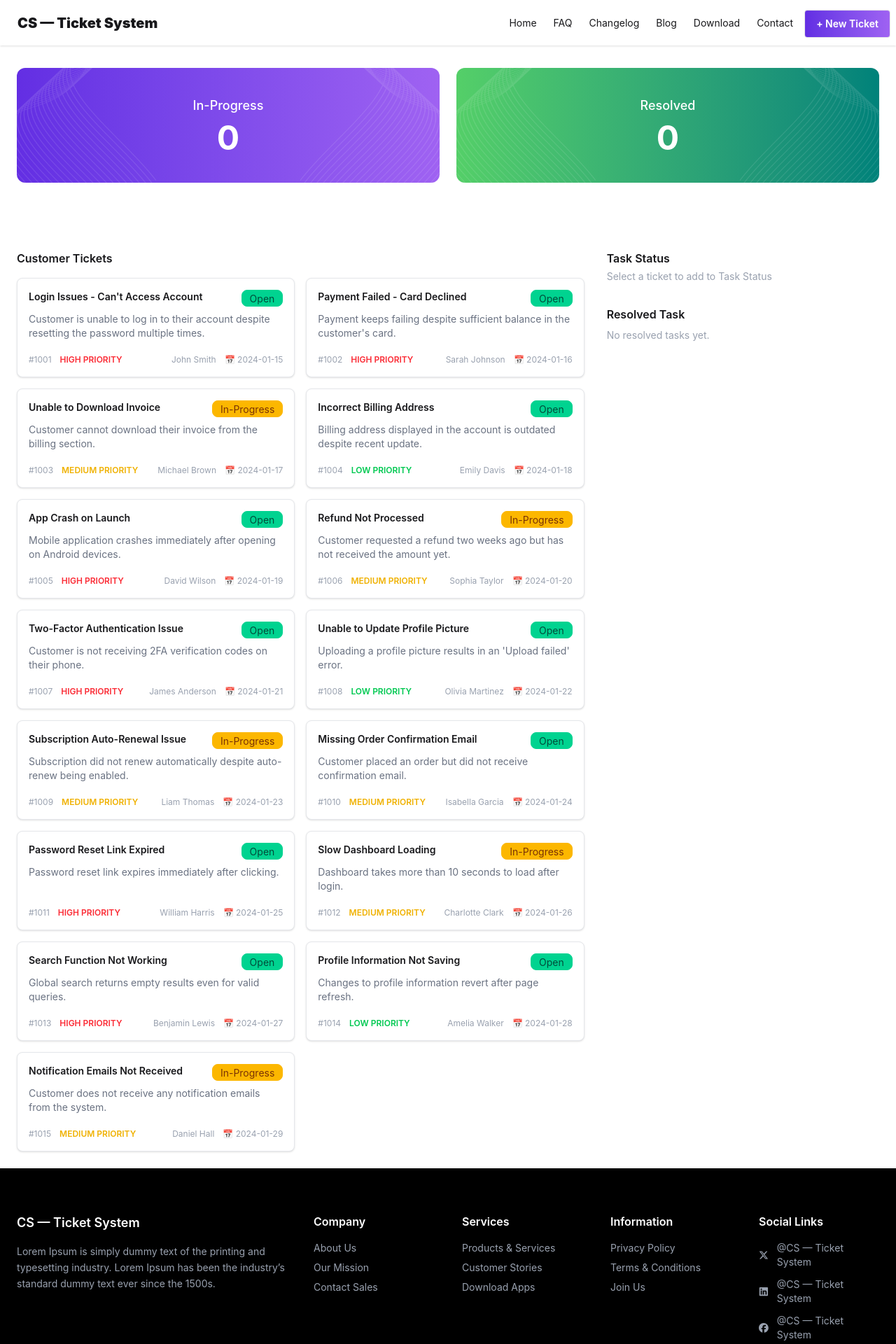
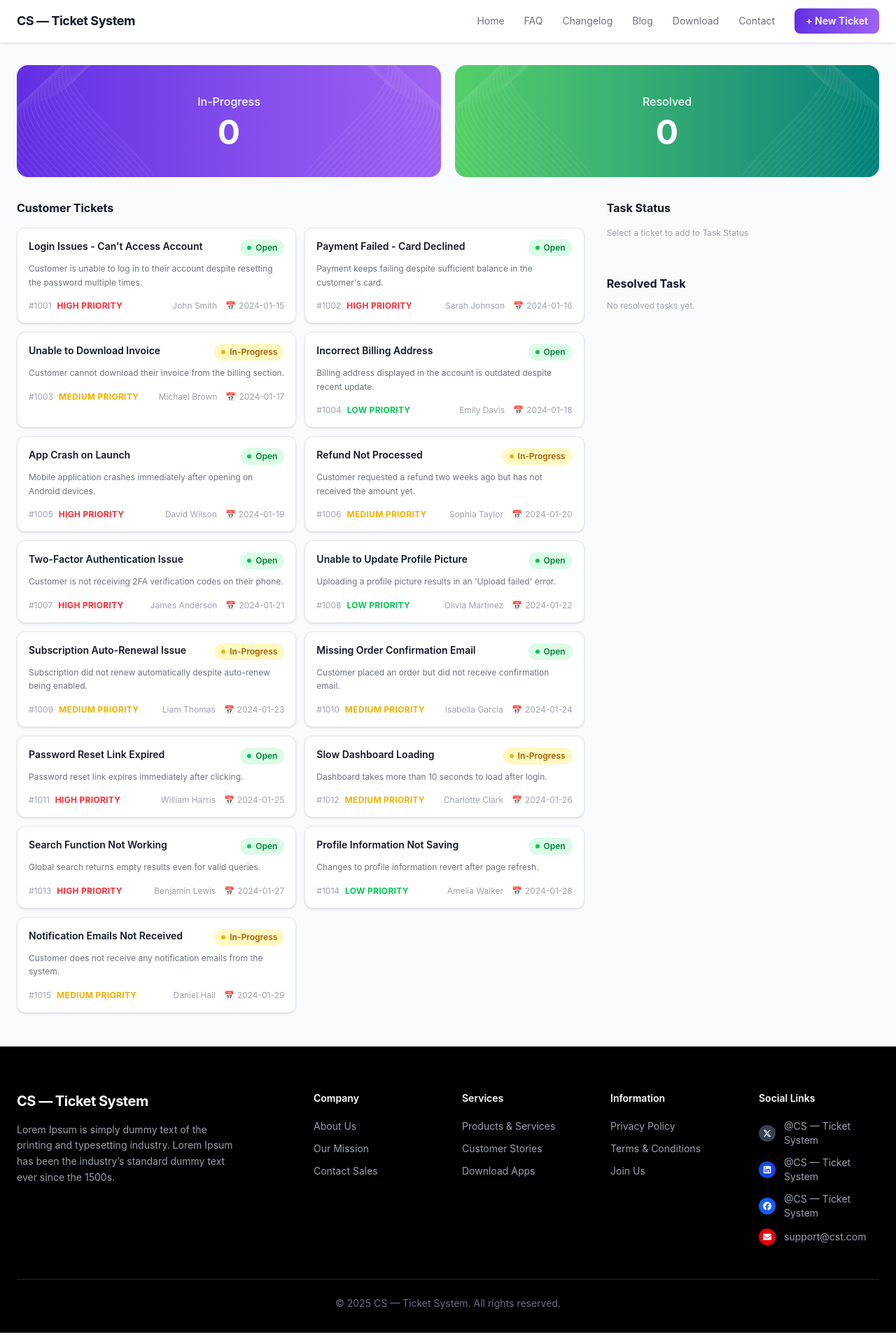
Before and after one commit to md-sazzadul/customer-support-zone, a React (Vite) app: page / in a window 1280 px wide. Shown: the top 1920 px of the page at 70% size. Built offline with nearby package versions, Linux system fonts and the light colour scheme.

Commit message:
make the ui better comparing to the figma file

```diff
--- a/src/App.jsx
+++ b/src/App.jsx
@@ -32,11 +32,11 @@
 
   return (
     <>
-      <div>
+      <div className="min-h-screen bg-gray-50">
         <Navbar />
 
-        <div className="max-w-7xl mx-auto px-6 py-8">
-          <div className="grid grid-cols-1 md:grid-cols-2 gap-6 mb-10">
+        <div className="max-w-7xl mx-auto px-6 pt-8 pb-0">
+          <div className="grid grid-cols-2 gap-5 mb-8">
             <Banner
               title="In-Progress"
               count={taskStatusItems.length}
@@ -50,8 +50,8 @@
           </div>
         </div>
 
-        <div className="max-w-7xl mx-auto p-6">
-          <div className="grid grid-cols-1 lg:grid-cols-3 gap-8">
+        <div className="max-w-7xl mx-auto px-6 pb-12">
+          <div className="grid grid-cols-1 lg:grid-cols-3 gap-8 items-start">
             <div className="lg:col-span-2">
               <Suspense
                 fallback={
--- a/src/component/Banner/Banner.jsx
+++ b/src/component/Banner/Banner.jsx
@@ -9,25 +9,25 @@
 
   return (
     <div
-      className={`relative rounded-xl p-10 text-white bg-linear-to-r ${bgColor} overflow-hidden`}
+      className={`relative rounded-2xl px-8 py-10 text-white text-center bg-linear-to-r ${bgColor} overflow-hidden`}
     >
       {/* Vector Background */}
       <img
         src={vector1}
         alt=""
-        className="absolute left-0 top-0 h-full pointer-events-none"
+        className="absolute left-0 top-0 h-full pointer-events-none select-none"
       />
 
       <img
         src={vector2}
         alt=""
-        className="absolute right-0 top-0 h-full pointer-events-none"
+        className="absolute right-0 top-0 h-full pointer-events-none select-none"
       />
 
       {/* Content */}
-      <div className="relative z-10 text-center">
-        <h3 className="text-lg font-medium mb-2">{title}</h3>
-        <p className="text-5xl font-bold">{count}</p>
+      <div className="relative z-10">
+        <h3 className="text-base font-medium mb-2 opacity-95">{title}</h3>
+        <p className="text-5xl font-bold leading-none">{count}</p>
       </div>
     </div>
   );
--- a/src/component/Footer/Footer.jsx
+++ b/src/component/Footer/Footer.jsx
@@ -10,14 +10,14 @@
     <footer className="bg-black text-gray-400 pt-16 pb-8">
       <div className="max-w-7xl mx-auto px-6">
         {/* Top Section */}
-        <div className="grid md:grid-cols-6 gap-10">
+        <div className="grid grid-cols-1 md:grid-cols-6 gap-10">
           {/* Logo + Description */}
           <div className="md:col-span-2">
-            <h2 className="text-white font-semibold text-lg mb-4">
+            <h2 className="text-white font-bold text-xl mb-4 tracking-tight">
               CS — Ticket System
             </h2>
 
-            <p className="text-sm leading-relaxed max-w-sm">
+            <p className="text-sm leading-relaxed text-gray-400 max-w-xs">
               Lorem Ipsum is simply dummy text of the printing and typesetting
               industry. Lorem Ipsum has been the industry’s standard dummy text
               ever since the 1500s.
@@ -26,67 +26,87 @@
 
           {/* Company */}
           <div>
-            <h3 className="text-white font-semibold mb-4">Company</h3>
+            <h3 className="text-white font-semibold text-sm mb-5">Company</h3>
 
-            <ul className="space-y-2 text-sm">
-              <li className="hover:text-white cursor-pointer">About Us</li>
-              <li className="hover:text-white cursor-pointer">Our Mission</li>
-              <li className="hover:text-white cursor-pointer">Contact Sales</li>
+            <ul className="space-y-3 text-sm">
+              {["About Us", "Our Mission", "Contact Sales"].map((item) => (
+                <li
+                  key={item}
+                  className="hover:text-white cursor-pointer transition-colors"
+                >
+                  {item}
+                </li>
+              ))}
             </ul>
           </div>
 
           {/* Services */}
           <div>
-            <h3 className="text-white font-semibold mb-4">Services</h3>
+            <h3 className="text-white font-semibold text-sm mb-5">Services</h3>
 
-            <ul className="space-y-2 text-sm">
-              <li className="hover:text-white cursor-pointer">
-                Products & Services
+            <ul className="space-y-3 text-sm">
+              {["Products & Services", "Customer Stories", "Download Apps"].map(
+                (item) => (
+                  <li
+                    key={item}
+                    className="hover:text-white cursor-pointer transition-colors"
+                  >
+                    {item}
                   </li>
-              <li className="hover:text-white cursor-pointer">
-                Customer Stories
-              </li>
-              <li className="hover:text-white cursor-pointer">Download Apps</li>
+                ),
+              )}
             </ul>
           </div>
 
           {/* Information */}
           <div>
-            <h3 className="text-white font-semibold mb-4">Information</h3>
+            <h3 className="text-white font-semibold text-sm mb-5">
+              Information
+            </h3>
 
-            <ul className="space-y-2 text-sm">
-              <li className="hover:text-white cursor-pointer">
-                Privacy Policy
+            <ul className="space-y-3 text-sm">
+              {["Privacy Policy", "Terms & Conditions", "Join Us"].map(
+                (item) => (
+                  <li
+                    key={item}
+                    className="hover:text-white cursor-pointer transition-colors"
+                  >
+                    {item}
                   </li>
-              <li className="hover:text-white cursor-pointer">
-                Terms & Conditions
-              </li>
-              <li className="hover:text-white cursor-pointer">Join Us</li>
+                ),
+              )}
             </ul>
           </div>
 
           {/* Social Links */}
-          <div className="">
-            <h3 className="text-white font-semibold mb-4">Social Links</h3>
+          <div>
+            <h3 className="text-white font-semibold text-sm mb-5">
+              Social Links
+            </h3>
 
             <ul className="space-y-3 text-sm">
-              <li className="flex items-center gap-3 hover:text-white">
+              <li className="flex items-center gap-3 hover:text-white cursor-pointer transition-colors">
+                <span className="flex items-center justify-center w-6 h-6 rounded-full bg-gray-700 text-white text-xs shrink-0">
                   <FaXTwitter />
+                </span>
                 @CS — Ticket System
               </li>
-
-              <li className="flex items-center gap-3 hover:text-white">
+              <li className="flex items-center gap-3 hover:text-white cursor-pointer transition-colors">
+                <span className="flex items-center justify-center w-6 h-6 rounded-full bg-blue-700 text-white text-xs shrink-0">
                   <FaLinkedin />
+                </span>
                 @CS — Ticket System
               </li>
-
-              <li className="flex items-center gap-3 hover:text-white">
+              <li className="flex items-center gap-3 hover:text-white cursor-pointer transition-colors">
+                <span className="flex items-center justify-center w-6 h-6 rounded-full bg-blue-600 text-white text-xs shrink-0">
                   <FaFacebook />
+                </span>
                 @CS — Ticket System
               </li>
-
-              <li className="flex items-center gap-3 hover:text-white">
+              <li className="flex items-center gap-3 hover:text-white cursor-pointer transition-colors">
+                <span className="flex items-center justify-center w-6 h-6 rounded-full bg-red-600 text-white text-xs shrink-0">
                   <FaEnvelope />
+                </span>
                 support@cst.com
               </li>
             </ul>
--- a/src/component/Navbar/Navbar.jsx
+++ b/src/component/Navbar/Navbar.jsx
@@ -1,20 +1,24 @@
 const Navbar = () => {
   return (
-    <div className="navbar bg-base-100 shadow-sm">
+    <div className="flex items-center px-6 py-3 bg-white border-b border-gray-100 shadow-sm">
       <div className="flex-1">
-        <a className="btn btn-ghost text-xl font-black">CS — Ticket System</a>
+        <a className="text-lg font-bold text-gray-900 tracking-tight cursor-pointer">
+          CS — Ticket System
+        </a>
       </div>
-      <div className="flex-none items-center">
-        <ul className="menu menu-horizontal px-1">
-          {["Home", "FAQ", "Changelog", "Blog", "Download", "Contact"].map(
-            (item) => (
-              <li key={item}>
-                <a href="#">{item}</a>
-              </li>
-            ),
-          )}
-        </ul>
-        <button className="btn bg-linear-to-r from-[#632EE3] to-[#9F62F2] text-white">
+      <div className="flex items-center gap-1">
+        {["Home", "FAQ", "Changelog", "Blog", "Download", "Contact"].map(
+          (item) => (
+            <a
+              key={item}
+              href="#"
+              className="px-3 py-2 text-sm text-gray-500 hover:text-gray-900 rounded-md transition-colors"
+            >
+              {item}
+            </a>
+          ),
+        )}
+        <button className="ml-3 px-4 py-2 rounded-lg text-sm font-semibold text-white bg-linear-to-r from-[#632EE3] to-[#9F62F2] hover:opacity-90 transition-opacity cursor-pointer">
           + New Ticket
         </button>
       </div>
--- a/src/component/TaskStatus/TaskStatus.jsx
+++ b/src/component/TaskStatus/TaskStatus.jsx
@@ -8,30 +8,27 @@
 
   return (
     <div>
-      <h2 className="font-semibold text-base mb-1">Task Status</h2>
+      <h2 className="text-base font-bold text-gray-900 mb-4">Task Status</h2>
 
-      {taskStatusItems.length === 0 ? (
-        <p className="text-sm text-gray-400 mb-6">
+      {taskStatusItems.length === 0 && (
+        <p className="text-xs text-gray-400 mb-5">
           Select a ticket to add to Task Status
-        </p>
-      ) : (
-        <p className="text-sm text-gray-400 mb-6">
-          {taskStatusItems.length} ticket{taskStatusItems.length > 1 ? "s" : ""}{" "}
-          in progress
         </p>
       )}
 
       {/* In-Progress Tasks */}
-      <div className="space-y-4 mb-8">
+      <div className="flex flex-col gap-3 mb-8">
         {taskStatusItems.map((ticket) => (
           <div
             key={ticket.id}
             className="bg-white border border-gray-200 rounded-xl p-4 shadow-sm"
           >
-            <p className="font-semibold text-sm mb-3">{ticket.title}</p>
+            <p className="text-sm font-semibold text-gray-900 mb-3">
+              {ticket.title}
+            </p>
             <button
               onClick={() => handleComplete(ticket)}
-              className="w-full bg-green-500 hover:bg-green-600 active:bg-green-700 text-white font-semibold text-sm py-2 px-4 rounded-lg transition-colors duration-150"
+              className="w-full bg-green-500 hover:bg-green-600 active:bg-green-700 text-white font-semibold text-sm py-2 px-4 rounded-lg transition-colors cursor-pointer"
             >
               Complete
             </button>
@@ -40,19 +37,15 @@
       </div>
 
       {/* Resolved Tasks */}
-      <h3 className="font-semibold text-base mb-2">Resolved Task</h3>
+      <h3 className="text-base font-bold text-gray-900 mb-3">Resolved Task</h3>
 
       {resolvedItems.length === 0 ? (
-        <p className="text-gray-400 text-sm">No resolved tasks yet.</p>
+        <p className="text-xs text-gray-400">No resolved tasks yet.</p>
       ) : (
-        <div className="space-y-3">
+        <div className="flex flex-col gap-2">
           {resolvedItems.map((ticket) => (
-            <div
-              key={ticket.id}
-              className="bg-green-50 border border-green-200 rounded-xl p-4 shadow-sm flex items-center gap-3"
-            >
-              <span className="text-green-500 text-lg">✔</span>
-              <p className="text-sm font-medium text-green-800">
+            <div key={ticket.id} className="bg-indigo-50 rounded-lg px-4 py-3">
+              <p className="text-sm font-medium text-gray-700">
                 {ticket.title}
               </p>
             </div>
--- a/src/component/TicketCard/TicketCard.jsx
+++ b/src/component/TicketCard/TicketCard.jsx
@@ -1,15 +1,24 @@
 import { toast } from "react-toastify";
 
 const TicketCard = ({ ticket, isAdded, onAddToTask }) => {
-  const statusColor =
-    ticket.status === "Open" ? "badge-success" : "badge-warning";
+  const statusClasses =
+    ticket.status === "Open"
+      ? "bg-green-100 text-green-700"
+      : "bg-yellow-100 text-yellow-700";
 
-  const priorityColor =
+  const statusDot = ticket.status === "Open" ? "bg-green-500" : "bg-yellow-500";
+
+  const priorityClass =
     ticket.priority === "high"
       ? "text-red-500"
       : ticket.priority === "medium"
         ? "text-yellow-500"
         : "text-green-500";
+
+  const shortDesc =
+    ticket.description.length > 110
+      ? ticket.description.slice(0, 110) + "..."
+      : ticket.description;
 
   const handleClick = () => {
     if (isAdded) {
@@ -26,31 +35,45 @@
   return (
     <div
       onClick={handleClick}
-      className={`card bg-base-100 shadow-sm border transition-all duration-200 cursor-pointer ${isAdded ? "border-purple-400 bg-purple-50" : "border-gray-200 hover:border-purple-300 hover:shadow-md hover:-translate-y-0.5"}`}
+      className={`rounded-xl p-4 cursor-pointer transition-all duration-150 border shadow-sm
+        ${
+          isAdded
+            ? "border-violet-300 bg-violet-50"
+            : "border-gray-200 bg-white hover:border-violet-300 hover:shadow-md hover:-translate-y-0.5"
+        }`}
     >
-      <div className="card-body p-4">
-        <div className="flex justify-between items-start">
-          <h3 className="font-semibold text-sm">{ticket.title}</h3>
+      <div className="flex justify-between items-start gap-2 mb-2">
+        <h3 className="text-sm font-semibold text-gray-900 leading-snug flex-1">
+          {ticket.title}
+        </h3>
 
-          <div className={`badge ${statusColor}`}>{ticket.status}</div>
+        <span
+          className={`inline-flex items-center gap-1.5 text-xs font-semibold px-2.5 py-1 rounded-full whitespace-nowrap shrink-0 ${statusClasses}`}
+        >
+          <span className={`w-1.5 h-1.5 rounded-full ${statusDot}`} />
+          {ticket.status}
+        </span>
       </div>
 
-        <p className="text-sm text-gray-500">{ticket.description}</p>
+      <p className="text-xs text-gray-500 leading-relaxed mb-4">{shortDesc}</p>
 
-        <div className="flex justify-between items-center mt-3 text-xs">
-          <div className="flex gap-3 items-center">
+      <div className="flex justify-between items-center text-xs">
+        <div className="flex gap-2 items-center">
           <span className="text-gray-400">#{ticket.id}</span>
 
-            <span className={`font-semibold uppercase ${priorityColor}`}>
+          <span
+            className={`font-bold uppercase tracking-wide ${priorityClass}`}
+          >
             {ticket.priority} priority
           </span>
         </div>
 
         <div className="flex gap-3 text-gray-400 items-center">
           <span>{ticket.customer}</span>
-
-            <span>📅 {ticket.createdAt}</span>
-          </div>
+          <span className="flex items-center gap-1">
+            <span>📅</span>
+            <span>{ticket.createdAt}</span>
+          </span>
         </div>
       </div>
     </div>
--- a/src/component/TicketList/TicketList.jsx
+++ b/src/component/TicketList/TicketList.jsx
@@ -6,9 +6,11 @@
 
   return (
     <div>
-      <h2 className="font-semibold mb-4">Customer Tickets</h2>
+      <h2 className="text-base font-bold text-gray-900 mb-4">
+        Customer Tickets
+      </h2>
 
-      <div className="grid grid-cols-1 md:grid-cols-2 gap-4">
+      <div className="grid grid-cols-1 md:grid-cols-2 gap-3">
         {tickets.map((ticket) => (
           <TicketCard
             key={ticket.id}
```
Lines whose indentation alone changed are shown as unchanged.
